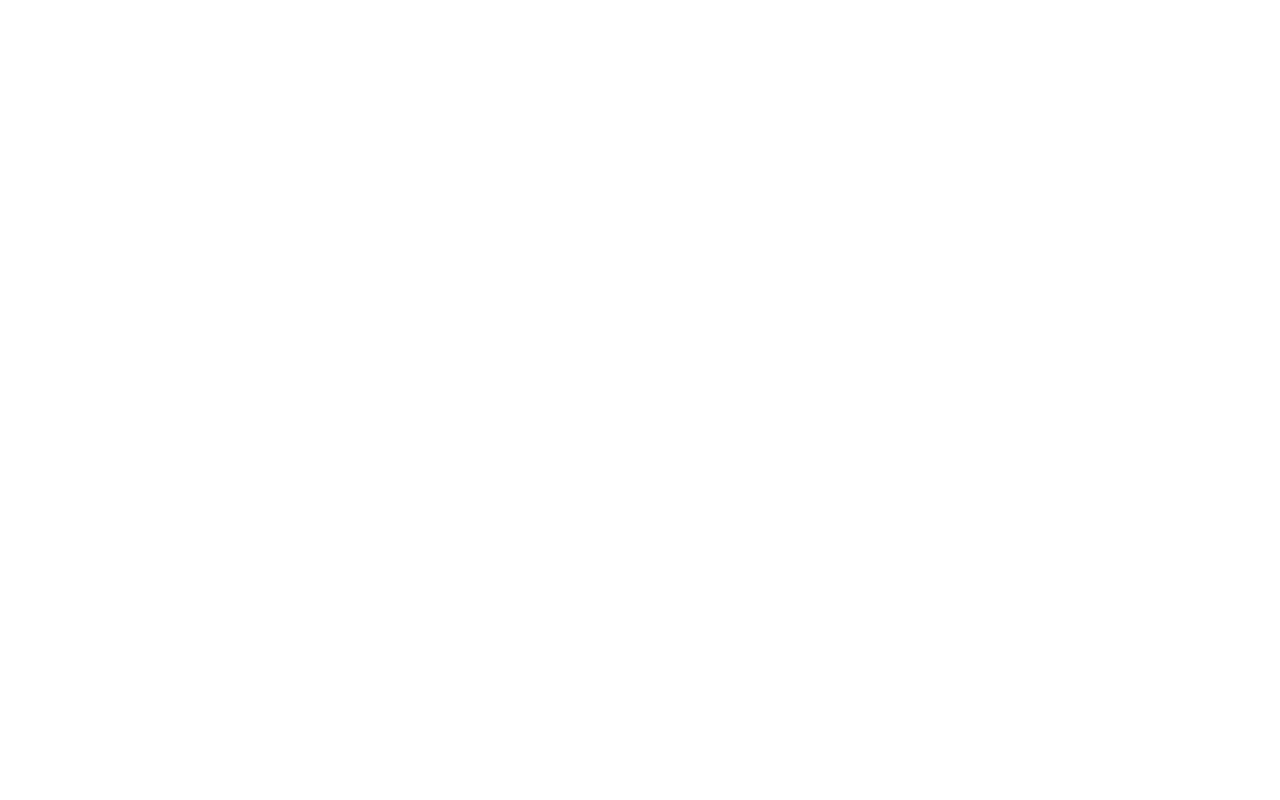
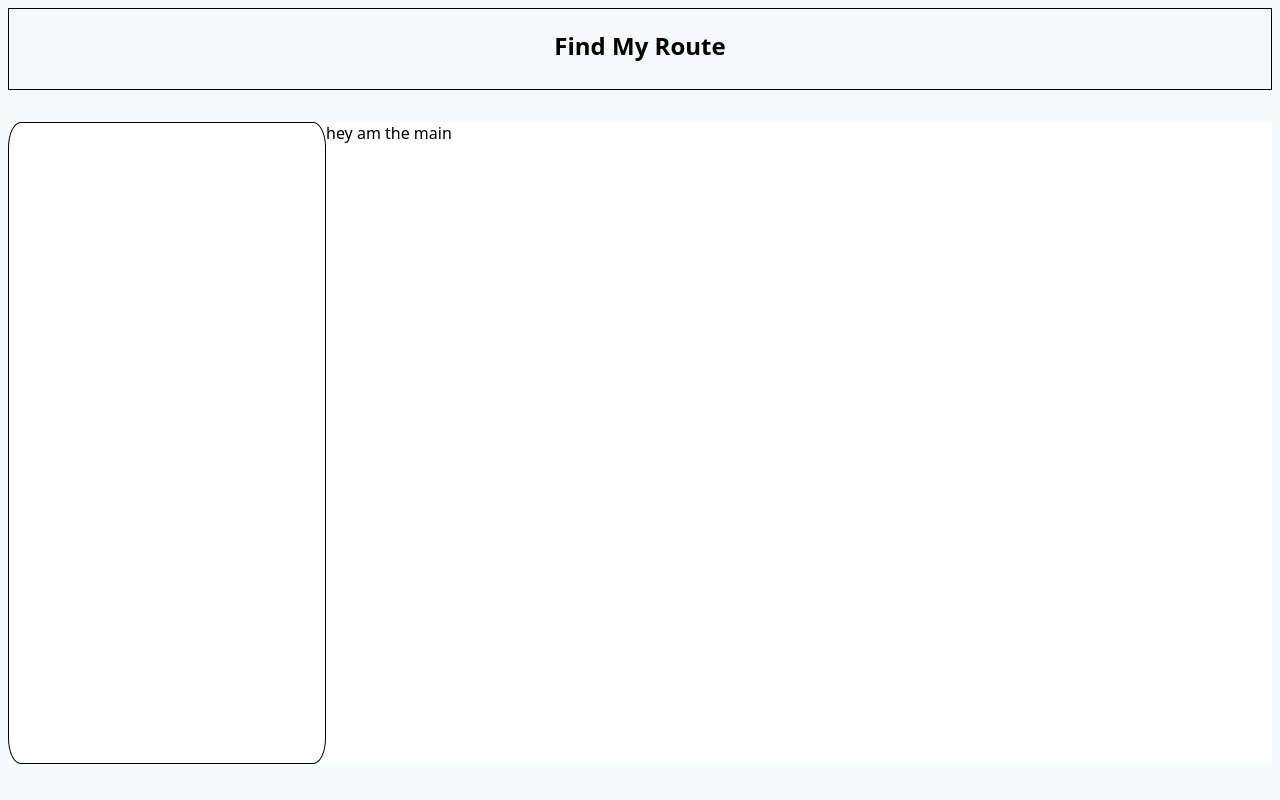
Before and after one commit to maxthestranger/find_my_ride, a website: page public/index.html in a window 1280 px wide. Drawn offline with Linux system fonts and the light colour scheme.

Commit message:
modified the frontend

```diff
--- a/public/index.html
+++ b/public/index.html
@@ -7,8 +7,15 @@
     <link rel="stylesheet" href="style.css">
 </head>
 <body>
-    <div class="header"></div>
-    <div class="body"></div>
+    <div class="head">
+        <center><h2>Find My Route</h2></center>
+    </div>
+    <div class="body">
+        <div class="sideBar">
+
+        </div>
+        <div class="main">hey am the main</div>
+    </div>
     <div class="footer"></div>
 
     <script src="script.js"></script>
--- a/public/style.css
+++ b/public/style.css
@@ -0,0 +1,23 @@
+:root{
+    font-family: system-ui, -apple-system, BlinkMacSystemFont, 'Segoe UI', Roboto, Oxygen, Ubuntu, Cantarell, 'Open Sans', 'Helvetica Neue', sans-serif;
+    background-color: #f7fafa;
+}
+
+.head{
+ border: 1px solid black;
+ height: 5rem;
+
+}
+
+.body{
+    margin-top: 2rem;
+    display: flex;
+    background-color: #fff;
+}
+
+.sideBar{
+    border:1px solid black;
+    min-height : 80vh;
+    min-width: 25%;
+    border-radius: 4%;
+}
```
